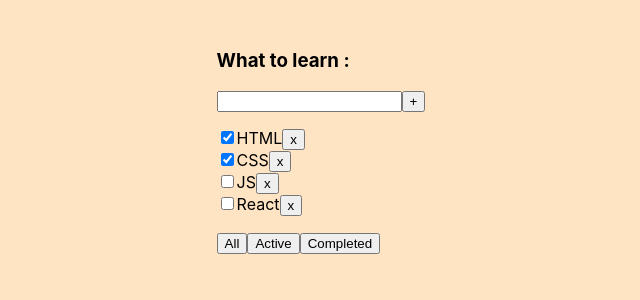
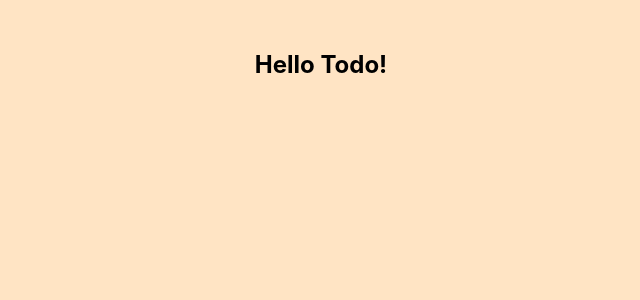
Before and after one commit to Denowich/My-todolist-TEST, a React (Create React App) app: page / in a window 1280 px wide. Shown: the top 300 px of the page, without its empty margins (294-934 px from the left). Built offline with nearby package versions, Linux system fonts and the light colour scheme.

Commit message:
first commit

```diff
--- a/src/App.tsx
+++ b/src/App.tsx
@@ -1,29 +1,12 @@
 import React, { useState } from "react";
 import './App.css';
-import { TasksType, Todolist } from "./Todolist";
+import { Todolist } from "./Todolist";
 
 
 function App() {
-
-  let [tasks, setTasks] = useState<Array<TasksType>> ([
-    { id: 1, title: 'HTML', isDone: true },
-    { id: 2, title: 'CSS', isDone: true },
-    { id: 3, title: 'JS', isDone: false },
-    { id: 4, title: 'React', isDone: false },
-  ]);
-
-
-  function removeTask (taskId: number){
-    let resultTask = tasks.filter( t=> t.id !== taskId)
-    setTasks(resultTask);
-  }
-
   return (
     <div className="app">
-      <Todolist title='What to learn :'
-        tasks={tasks}
-        removeTask={removeTask}
-      />
+      <Todolist />
     </div>
   )
 }
--- a/src/Todolist.tsx
+++ b/src/Todolist.tsx
@@ -1,42 +1,11 @@
 import React from "react";
 
 
-export type TasksType = {
-  id: number
-  title: string
-  isDone: boolean
-}
 
-type PropsType = {
-  title: string
-  tasks: Array<TasksType>
-  removeTask: (taskId: number)=>void
-}
-
-export function Todolist(props: PropsType) {
+export function Todolist() {
   return (
     <div>
-      <h3>{props.title}</h3>
-      <div>
-        <input />
-        <button>+</button>
-      </div>
-      <ul>
-        {
-          props.tasks.map( (t)=>
-            <li>
-              <input type="checkbox" checked={t.isDone} />
-              <span>{t.title}</span>
-              <button onClick={()=> {props.removeTask(t.id)}}>x</button>
-            </li>
-          )
-        }
-      </ul>
-      <div>
-        <button>All</button>
-        <button>Active</button>
-        <button>Completed</button>
-      </div>
+      <h2>Hello Todo!</h2>
     </div>
   )
 }
```
